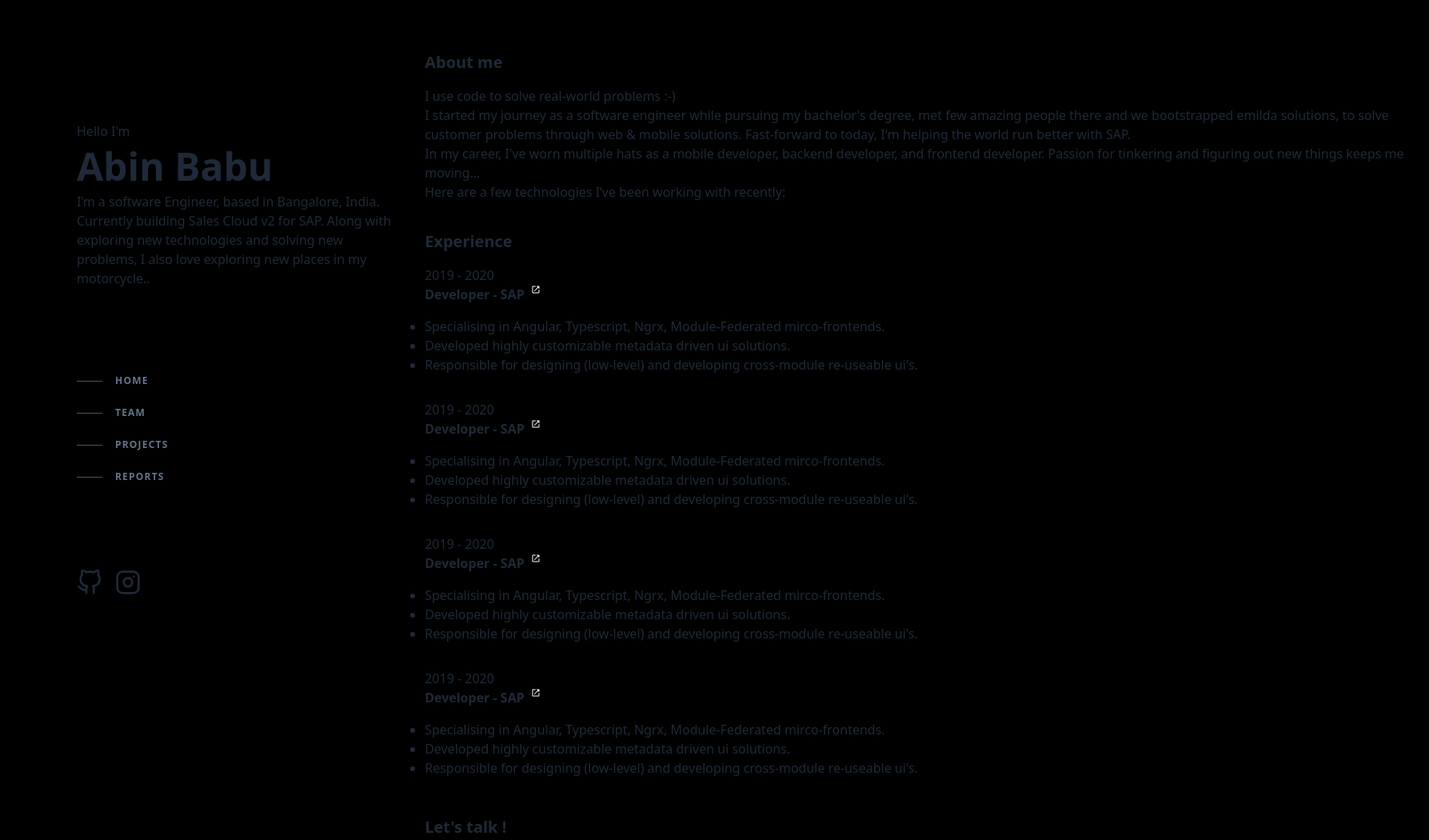
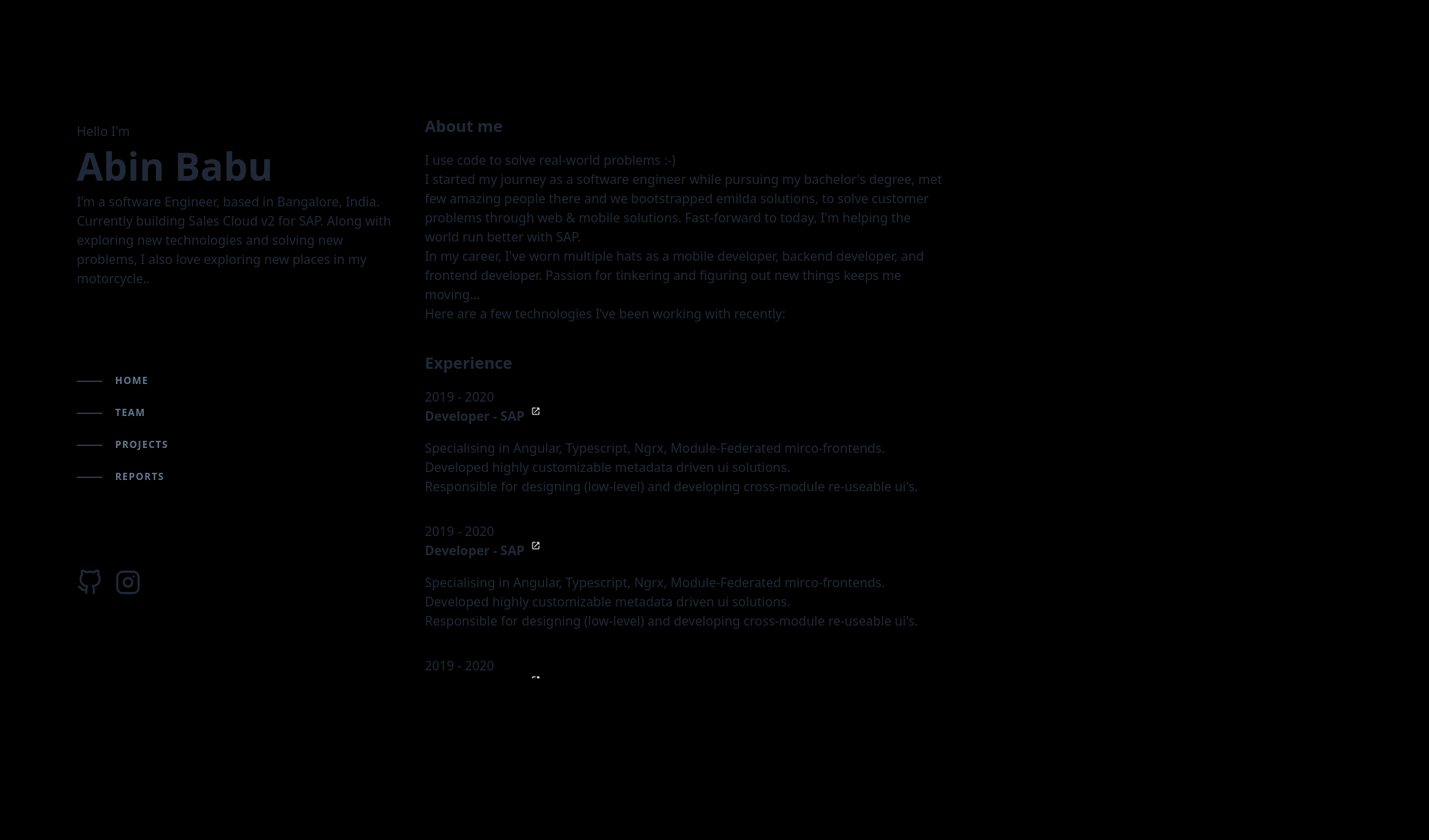
Before and after one commit to abinbabuabu/resume-web, a Next.js app: page / in a window 1280 px wide. Shown: the part 80-1130 px from the top of the page at 80% size, 1787 px wide, since content can reach past the window. After the commit the page ends 1008 px from the top, so only its background shows below. Built offline with nearby package versions, Linux system fonts and the light colour scheme.

Commit message:
before styling and typography

```diff
--- a/app/about/page.tsx
+++ b/app/about/page.tsx
@@ -3,7 +3,7 @@
 
 export default function About() {
     return (
-        <section className="flex md:pl-0 lg:pr-16 md:pr-8">
+        <section className="md:pl-0 lg:pr-16 md:pr-8 md:pt-20">
             <div>
                 <SectionTitle title="About me"/>
 
--- a/app/components/experience-tile.tsx
+++ b/app/components/experience-tile.tsx
@@ -6,8 +6,8 @@
         <div className="hover:backdrop-blur group mb-8">
            <h6>2019 - 2020</h6>
             <div className="flex flex-row gap-2">
-                <h4 className="font-bold mb-4 hover:text-blue-300">Developer - SAP</h4>
-                <div className="justify-center hover:text-blue-300 group-hover:block group-hover:z-30 transition ease-in-out delay-100  group-hover:scale-110 duration-300">
+                <h4 className="font-bold mb-4 hover:text-cyan-500">Developer - SAP</h4>
+                <div className="justify-center hover:text-cyan-500 group-hover:block group-hover:z-30 transition ease-in-out delay-100 group-hover:scale-110 duration-300">
                     <ExternalIcon/>
                 </div>
             </div>
--- a/app/components/icons/github.tsx
+++ b/app/components/icons/github.tsx
@@ -3,6 +3,7 @@
 export default function GithubIcon() {
     return (
         <svg
+            className="hover:stroke-cyan-500"
             xmlns="http://www.w3.org/2000/svg"
             role="img"
             viewBox="0 0 24 24"
--- a/app/components/icons/instagram.tsx
+++ b/app/components/icons/instagram.tsx
@@ -4,6 +4,7 @@
     return (
         <svg
             xmlns="http://www.w3.org/2000/svg"
+            className="hover:stroke-cyan-500"
             role="img"
             viewBox="0 0 24 24"
             fill="none"
--- a/app/components/section-title.tsx
+++ b/app/components/section-title.tsx
@@ -2,7 +2,7 @@
 
 export default function SectionTitle({title = "Section Title"}) {
     return (
-        <div className="sticky top-0 z-20 -mx-6 w-screen px-6 py-4 backdrop-blur">
+        <div className="sticky top-0 z-20 -mx-6 w-screen px-6 py-4 backdrop-blur md:relative">
             <h2 className="text-xl font-bold ">{title}</h2>
         </div>
     )
--- a/app/contact/page.tsx
+++ b/app/contact/page.tsx
@@ -11,6 +11,7 @@
                     and knowledge.
                     If you have exciting projects, job openings, or ideas, I'd love to hear about them.
                 </p>
+            <footer>
                 <div className="flex flex-col">
                     <div className="w-14 m-auto">
                         <SocialHandles/>
@@ -19,6 +20,7 @@
                         Developed with <span className="text-red-500">❤</span> by Abin Babu
                     </div>
                 </div>
+            </footer>
 
 
         </section>
--- a/app/layout.tsx
+++ b/app/layout.tsx
@@ -14,7 +14,7 @@
   children: React.ReactNode
 }) {
   return (
-    <html className="bg-black scroll-smooth" lang="en">
+    <html className="container bg-black mx-auto scroll-smooth" lang="en">
       <body className={inter.className}>{children}</body>
     </html>
   )
--- a/app/page.tsx
+++ b/app/page.tsx
@@ -5,12 +5,12 @@
 
 export default function Home() {
     return (
-        <body className="overflow-visible pt-32 pb-20 scroll-smooth">
+        <body className="overflow-visible pt-32 pb-20 scroll-smooth md:overflow-y-hidden">
             <div className="grid grid-cols-1 mx-8 gap-8 md:grid-cols-5">
                 <div className="mt-12 md:col-span-2 md:mt-24">
                     <Hero/>
                 </div>
-                <main className="md:col-span-3 md:h-screen">
+                <main className="md:col-span-3 md:h-screen md:overflow-y-auto md:overflow-x-hidden ">
                     <About/>
                     <Experience/>
                     <Contact/>
```
Lines whose indentation alone changed are shown as unchanged.
